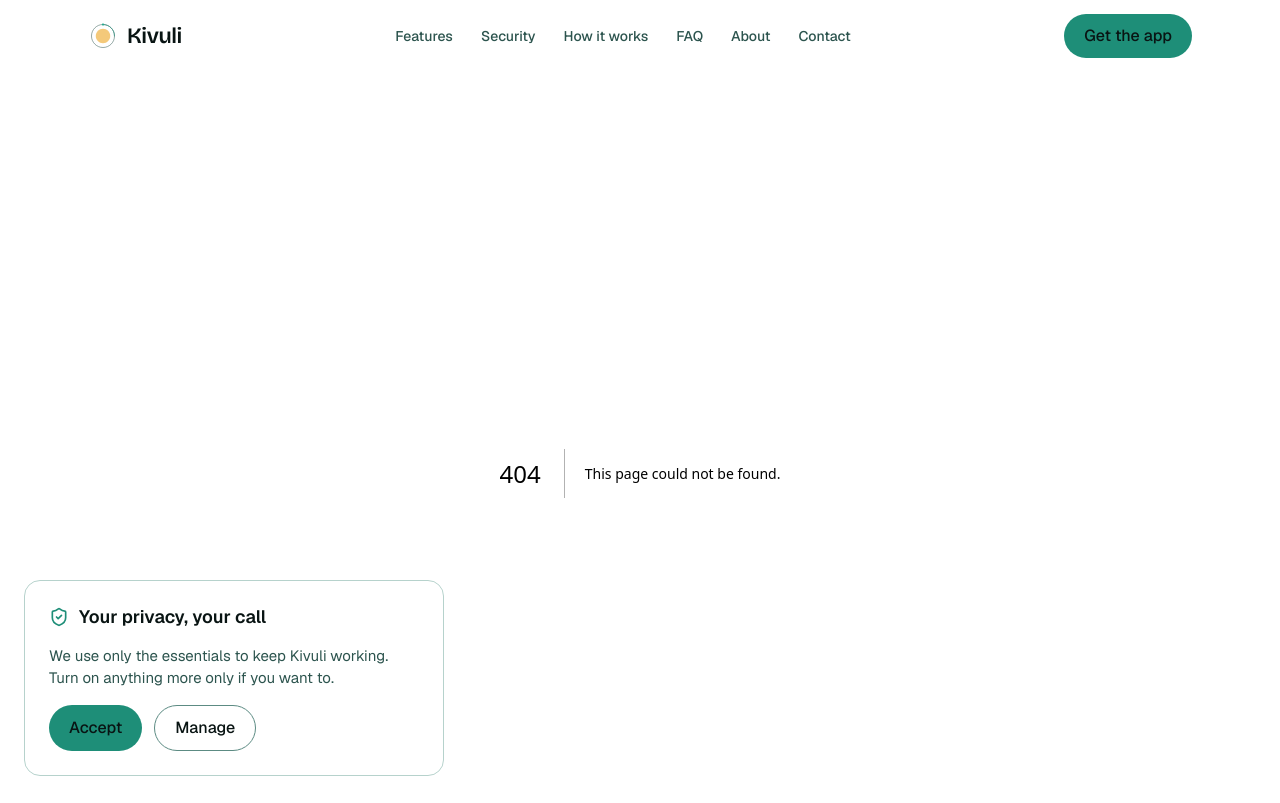
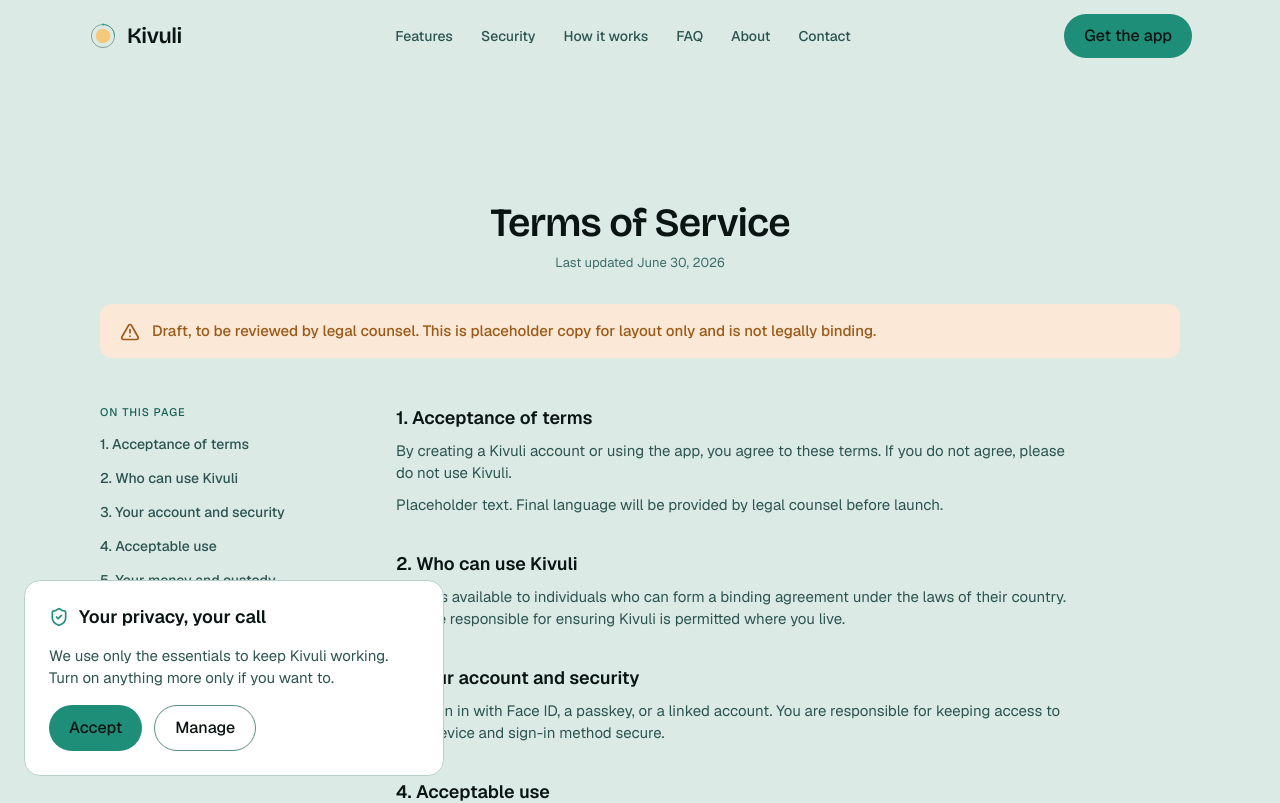
Before and after one commit to kivuliapp/website, a Next.js app: page /terms in a window 1280 px wide. Before the commit this address had no page. Shown: the top 803 px of the page. Built offline with nearby package versions, Linux system fonts and the light colour scheme.

Commit message:
Build Terms and Privacy pages as DRAFT legal layout

```diff
--- /dev/null
+++ b/src/app/privacy/page.tsx
@@ -0,0 +1,86 @@
+import type { Metadata } from "next";
+import { LegalPage, type LegalSection } from "@/components/legal/legal-page";
+
+export const metadata: Metadata = {
+  title: "Privacy Policy",
+  description:
+    "What little we collect and why. Kivuli is built to know as little about you as possible.",
+  alternates: { canonical: "/privacy" },
+};
+
+const sections: LegalSection[] = [
+  {
+    id: "approach",
+    title: "Our approach to privacy",
+    paras: [
+      "Kivuli is built to collect as little as possible. Privacy is the product, not the price you pay for it.",
+      "Placeholder text. Final language will be provided by legal counsel before launch.",
+    ],
+  },
+  {
+    id: "collect",
+    title: "What we collect",
+    paras: [
+      "The minimum needed to run the app: your sign-in method and basic device information. We do not collect your contacts or track you across other apps.",
+    ],
+  },
+  {
+    id: "do-not-collect",
+    title: "What we do not collect",
+    paras: [
+      "No identity documents. No selling of your data. No profile of what you buy or who you pay.",
+    ],
+  },
+  {
+    id: "use",
+    title: "How we use information",
+    paras: [
+      "Only to operate and secure Kivuli, and to reply when you reach out to us.",
+    ],
+  },
+  {
+    id: "payments",
+    title: "Your payments and privacy",
+    paras: [
+      "Your balance and payments are private by design. We cannot see what we do not hold.",
+    ],
+  },
+  {
+    id: "retention",
+    title: "Data retention",
+    paras: [
+      "We keep only what we need, for only as long as we need it, then remove it.",
+    ],
+  },
+  {
+    id: "rights",
+    title: "Your rights",
+    paras: [
+      "You can ask what we hold and ask us to delete it. Email privacy@kivuli.xyz and we will help.",
+    ],
+  },
+  {
+    id: "changes",
+    title: "Changes to this policy",
+    paras: [
+      "If this policy changes in a meaningful way, we will tell you before it takes effect.",
+    ],
+  },
+  {
+    id: "contact",
+    title: "Contact",
+    paras: [
+      "Privacy questions? Email privacy@kivuli.xyz and a real person will reply.",
+    ],
+  },
+];
+
+export default function PrivacyPage() {
+  return (
+    <LegalPage
+      title="Privacy Policy"
+      updated="June 30, 2026"
+      sections={sections}
+    />
+  );
+}
--- /dev/null
+++ b/src/app/terms/page.tsx
@@ -0,0 +1,78 @@
+import type { Metadata } from "next";
+import { LegalPage, type LegalSection } from "@/components/legal/legal-page";
+
+export const metadata: Metadata = {
+  title: "Terms of Service",
+  description: "The terms for using Kivuli. Plain language, no surprises.",
+  alternates: { canonical: "/terms" },
+};
+
+const sections: LegalSection[] = [
+  {
+    id: "acceptance",
+    title: "Acceptance of terms",
+    paras: [
+      "By creating a Kivuli account or using the app, you agree to these terms. If you do not agree, please do not use Kivuli.",
+      "Placeholder text. Final language will be provided by legal counsel before launch.",
+    ],
+  },
+  {
+    id: "eligibility",
+    title: "Who can use Kivuli",
+    paras: [
+      "Kivuli is available to individuals who can form a binding agreement under the laws of their country. You are responsible for ensuring Kivuli is permitted where you live.",
+    ],
+  },
+  {
+    id: "account",
+    title: "Your account and security",
+    paras: [
+      "You sign in with Face ID, a passkey, or a linked account. You are responsible for keeping access to your device and sign-in method secure.",
+    ],
+  },
+  {
+    id: "acceptable-use",
+    title: "Acceptable use",
+    paras: [
+      "You agree not to use Kivuli for unlawful activity, to harm others, or to interfere with the service. We may suspend accounts that do.",
+    ],
+  },
+  {
+    id: "custody",
+    title: "Your money and custody",
+    paras: [
+      "Kivuli is designed so that you control your funds. We describe how custody works in plain language in the app and in our documentation.",
+    ],
+  },
+  {
+    id: "fees",
+    title: "Fees",
+    paras: [
+      "Payments on Kivuli are free today. If we ever introduce a fee, we will tell you clearly before it applies to you.",
+    ],
+  },
+  {
+    id: "changes",
+    title: "Changes to these terms",
+    paras: [
+      "We may update these terms over time. If a change is significant, we will let you know in the app or by email before it takes effect.",
+    ],
+  },
+  {
+    id: "contact",
+    title: "Contact",
+    paras: [
+      "Questions about these terms? Email legal@kivuli.xyz and a real person will reply.",
+    ],
+  },
+];
+
+export default function TermsPage() {
+  return (
+    <LegalPage
+      title="Terms of Service"
+      updated="June 30, 2026"
+      sections={sections}
+    />
+  );
+}
--- /dev/null
+++ b/src/components/legal/legal-page.tsx
@@ -0,0 +1,82 @@
+import { TriangleAlert } from "lucide-react";
+import { Reveal } from "@/components/ui/reveal";
+
+export type LegalSection = { id: string; title: string; paras: string[] };
+
+export function LegalPage({
+  title,
+  updated,
+  sections,
+}: {
+  title: string;
+  updated: string;
+  sections: LegalSection[];
+}) {
+  return (
+    <div className="bg-canvas px-6 lg:px-12">
+      <div className="mx-auto max-w-[1080px] pb-24 pt-28 md:pt-32">
+        <Reveal className="flex flex-col items-center gap-2 text-center">
+          <h1 className="font-display text-[32px] font-semibold leading-[1.12] tracking-[-0.02em] text-ink sm:text-[40px]">
+            {title}
+          </h1>
+          <p className="t-caption text-faint">Last updated {updated}</p>
+        </Reveal>
+
+        <div
+          role="note"
+          className="mt-8 flex items-start gap-3 rounded-md bg-warning-surface p-4 sm:px-5"
+        >
+          <TriangleAlert
+            className="mt-0.5 h-5 w-5 shrink-0 text-warning"
+            strokeWidth={2}
+            aria-hidden="true"
+          />
+          <p className="t-body-m font-medium text-warning">
+            Draft, to be reviewed by legal counsel. This is placeholder copy for
+            layout only and is not legally binding.
+          </p>
+        </div>
+
+        <div className="mt-12 grid grid-cols-1 gap-12 lg:grid-cols-[240px_1fr] lg:gap-14">
+          <nav
+            aria-label="On this page"
+            className="hidden lg:block lg:sticky lg:top-24 lg:self-start"
+          >
+            <p className="t-overline mb-3 text-accent-ink">On this page</p>
+            <ol className="flex flex-col gap-2.5">
+              {sections.map((s, i) => (
+                <li key={s.id}>
+                  <a
+                    href={`#${s.id}`}
+                    className="t-label-m rounded-md text-muted transition-colors hover:text-ink focus-visible:outline-2 focus-visible:outline-offset-2 focus-visible:outline-focus"
+                  >
+                    {i + 1}. {s.title}
+                  </a>
+                </li>
+              ))}
+            </ol>
+          </nav>
+
+          <div className="flex max-w-[680px] flex-col gap-9">
+            {sections.map((s, i) => (
+              <section
+                key={s.id}
+                id={s.id}
+                className="flex scroll-mt-24 flex-col gap-2.5"
+              >
+                <h2 className="t-title-s text-ink">
+                  {i + 1}. {s.title}
+                </h2>
+                {s.paras.map((p, j) => (
+                  <p key={j} className="t-body-m text-muted">
+                    {p}
+                  </p>
+                ))}
+              </section>
+            ))}
+          </div>
+        </div>
+      </div>
+    </div>
+  );
+}
```
